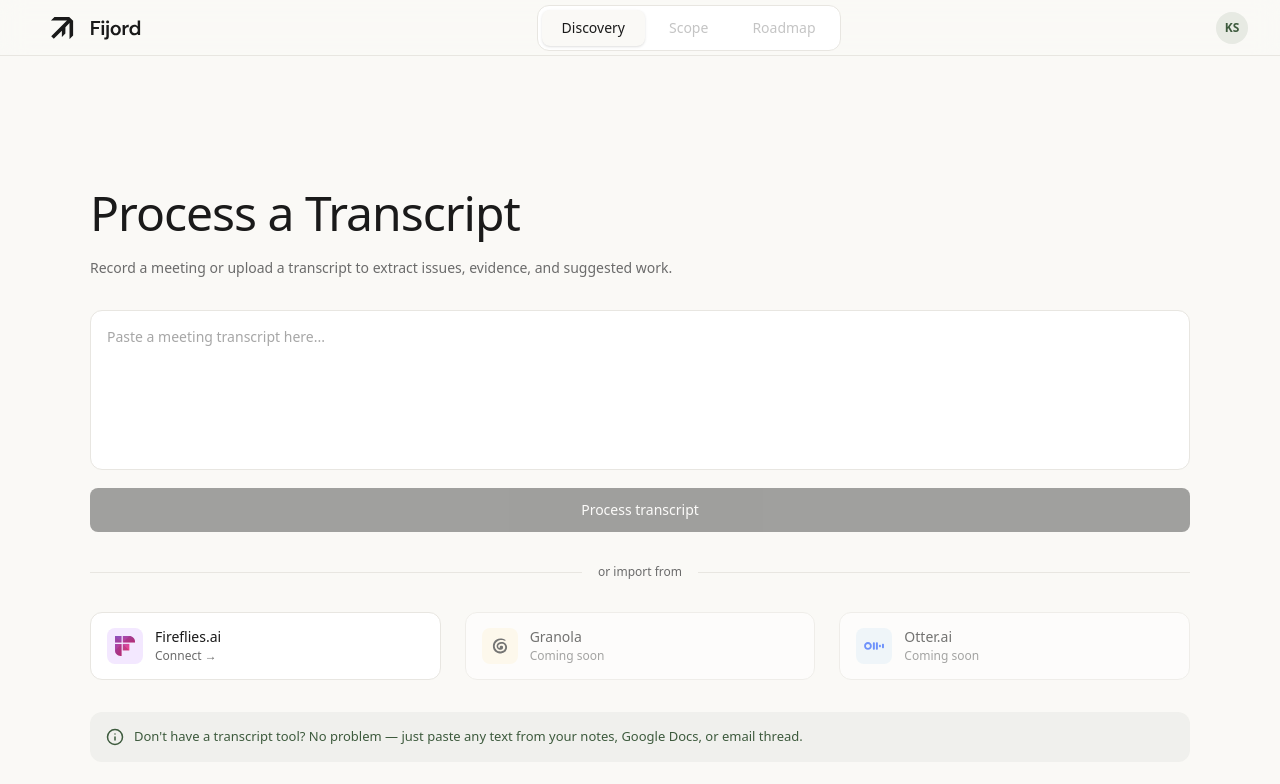
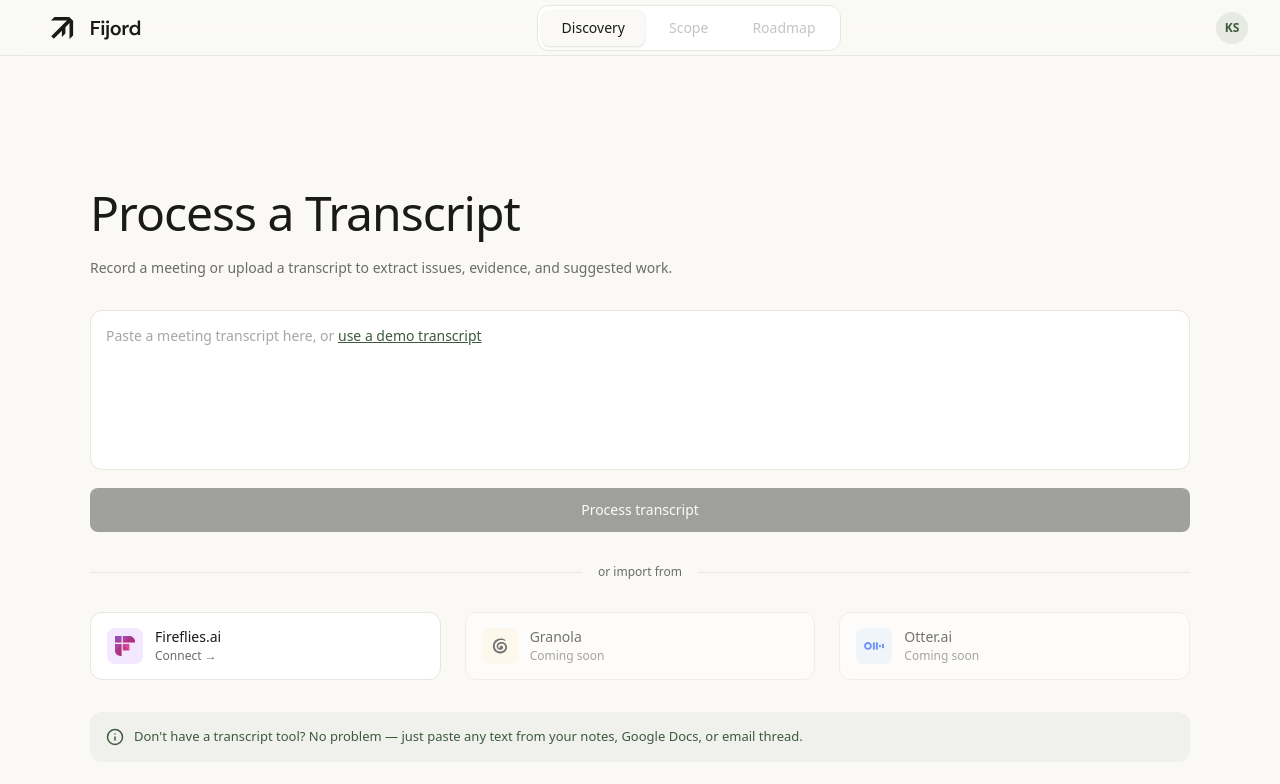
Before and after one commit to ekspell/fijord, a Next.js app: page / in a window 1280 px wide. Both pictures are taken after a click on the button "Try it free". Shown: the top 784 px of the page. Built offline with nearby package versions, Linux system fonts and the light colour scheme.

Commit message:
Add demo transcript option in textarea placeholder
Co-Authored-By: Claude Opus 4.6 <noreply@anthropic.com>

```diff
--- a/app/page.tsx
+++ b/app/page.tsx
@@ -8,6 +8,46 @@ import { ProblemsResult, solutionResult } from "@/lib/types";
 import { firefliesFetch, FIREFLIES_QUERIES, formatTranscript, FirefliesTranscript, FirefliesError } from "@/lib/fireflies";
 import FirefliesConnectModal from "./components/fireflies-connect-modal";
 import Landing from "./landing";
+
+const DEMO_TRANSCRIPT = `Sarah (PM): Alright, let's go through what we heard from the last round of user interviews. I talked to eight customers this week and there are some clear patterns.
+
+Mike (Engineering): Sounds good. What's the biggest thing?
+
+Sarah (PM): Onboarding is still a mess. Four out of eight people said they almost gave up during signup. One person told me, "I had to click through six screens before I could even see what the product does. I almost closed the tab."
+
+Lisa (Design): That tracks with what we're seeing in the analytics. We have a 62% drop-off between the signup form and the dashboard.
+
+Mike (Engineering): Do we know where exactly they're dropping?
+
+Sarah (PM): Mostly the team invitation step. People don't want to invite their team before they've even tried the product themselves. Another user said, "Why are you asking me to invite people when I don't even know if this is useful yet?"
+
+Lisa (Design): We should make that step optional, or move it to after they've had their first success moment.
+
+Sarah (PM): Agreed. The second big theme is search. Almost everyone complained about it. One customer said, "I search for something I know exists and get completely irrelevant results. I've started just scrolling through everything manually." Another person told me their team has basically given up on search entirely and just uses browser find.
+
+Mike (Engineering): Our search is just doing basic string matching right now. We've known it's bad, but it hasn't been prioritized.
+
+Sarah (PM): Well, it's now the number one complaint. People are working around it by creating elaborate folder structures and naming conventions just to avoid having to search. A customer literally said, "We spend 30 minutes every Monday reorganizing our workspace because search doesn't work."
+
+Lisa (Design): What about the third pattern?
+
+Sarah (PM): Notifications. People are overwhelmed. Three users independently said they've turned off all notifications because there's no way to control what you get notified about. One quote that stuck with me: "I was getting 40 notifications a day and maybe two of them were actually relevant to me. I just turned them all off, and now I miss important stuff."
+
+Mike (Engineering): Right, it's all-or-nothing right now. You either get everything or nothing.
+
+Sarah (PM): Exactly. And the downstream effect is that people miss critical updates. One customer said, "My teammate made a breaking change to the API spec and I didn't find out until production broke. The notification was buried in the hundred other ones I'd muted."
+
+Lisa (Design): We need granular notification controls. Per-project, per-type, that kind of thing.
+
+Mike (Engineering): That's a decent amount of work on the backend. We'd need to build a preferences system.
+
+Sarah (PM): I think it's worth it. The notification problem is causing real trust issues. People don't feel like they can rely on the product to tell them what matters.
+
+Lisa (Design): Any other themes?
+
+Sarah (PM): Those are the big three. Onboarding friction, broken search, and notification overload. Each one came up with multiple customers unprompted, so I'm confident these are real problems, not edge cases.
+
+Mike (Engineering): Makes sense. Let's figure out how to tackle these.`;
 
 type Step = {
   title: string;
@@ -350,12 +390,24 @@ export default function Discovery() {
               {error}
             </div>
           )}
-          <textarea
-            value={localTranscript}
-            onChange={(e) => setLocalTranscript(e.target.value)}
-            placeholder="Paste a meeting transcript here..."
-            className="h-40 w-full resize-none rounded-xl border border-border bg-card p-4 text-sm text-foreground placeholder:text-muted/60 focus:border-accent/40 focus:outline-none"
-          />
+          <div className="relative">
+            <textarea
+              value={localTranscript}
+              onChange={(e) => setLocalTranscript(e.target.value)}
+              className="h-40 w-full resize-none rounded-xl border border-border bg-card p-4 text-sm text-foreground focus:border-accent/40 focus:outline-none"
+            />
+            {!localTranscript && (
+              <div className="pointer-events-none absolute left-4 top-4 text-sm text-muted/60">
+                Paste a meeting transcript here, or{" "}
+                <button
+                  onClick={() => setLocalTranscript(DEMO_TRANSCRIPT)}
+                  className="pointer-events-auto text-accent underline transition-colors hover:text-accent/80"
+                >
+                  use a demo transcript
+                </button>
+              </div>
+            )}
+          </div>
           <button
             onClick={handleProcess}
             disabled={!localTranscript.trim()}
```
